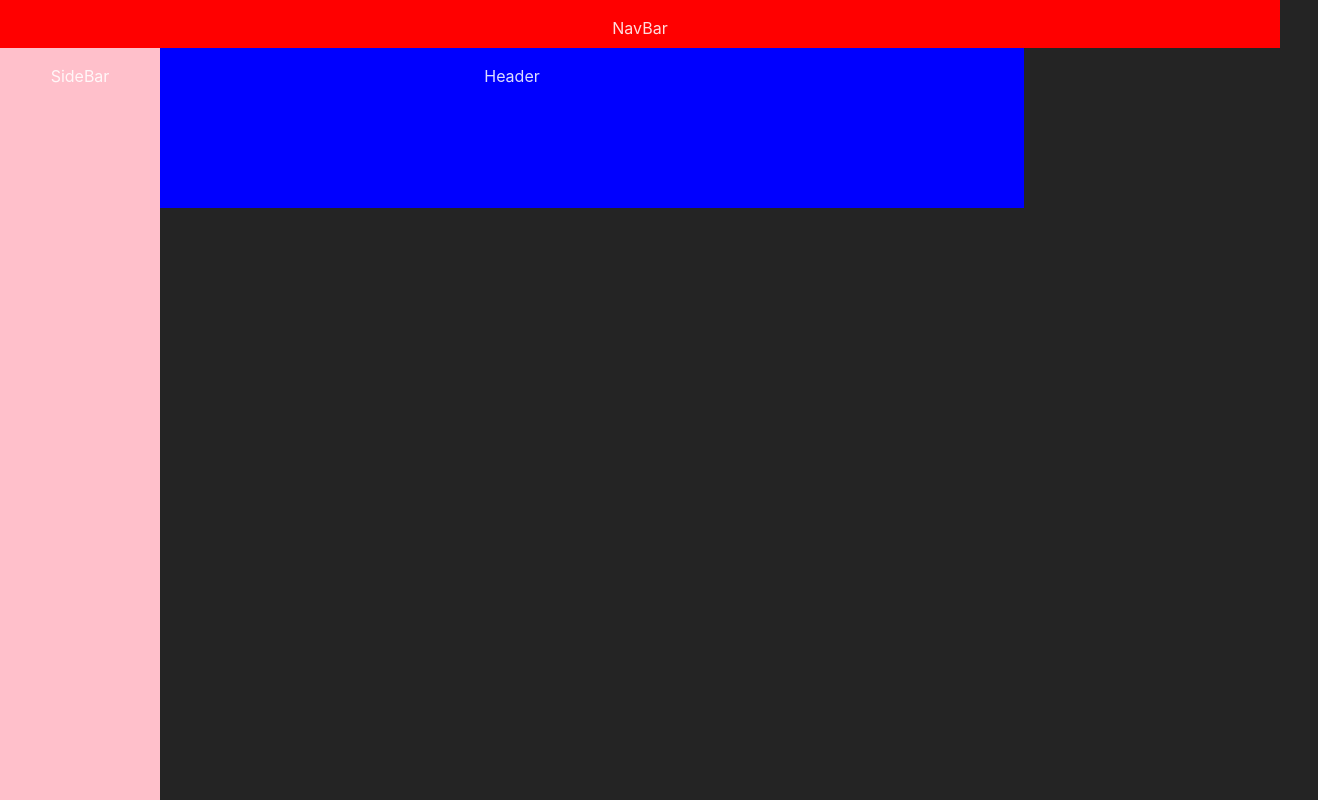
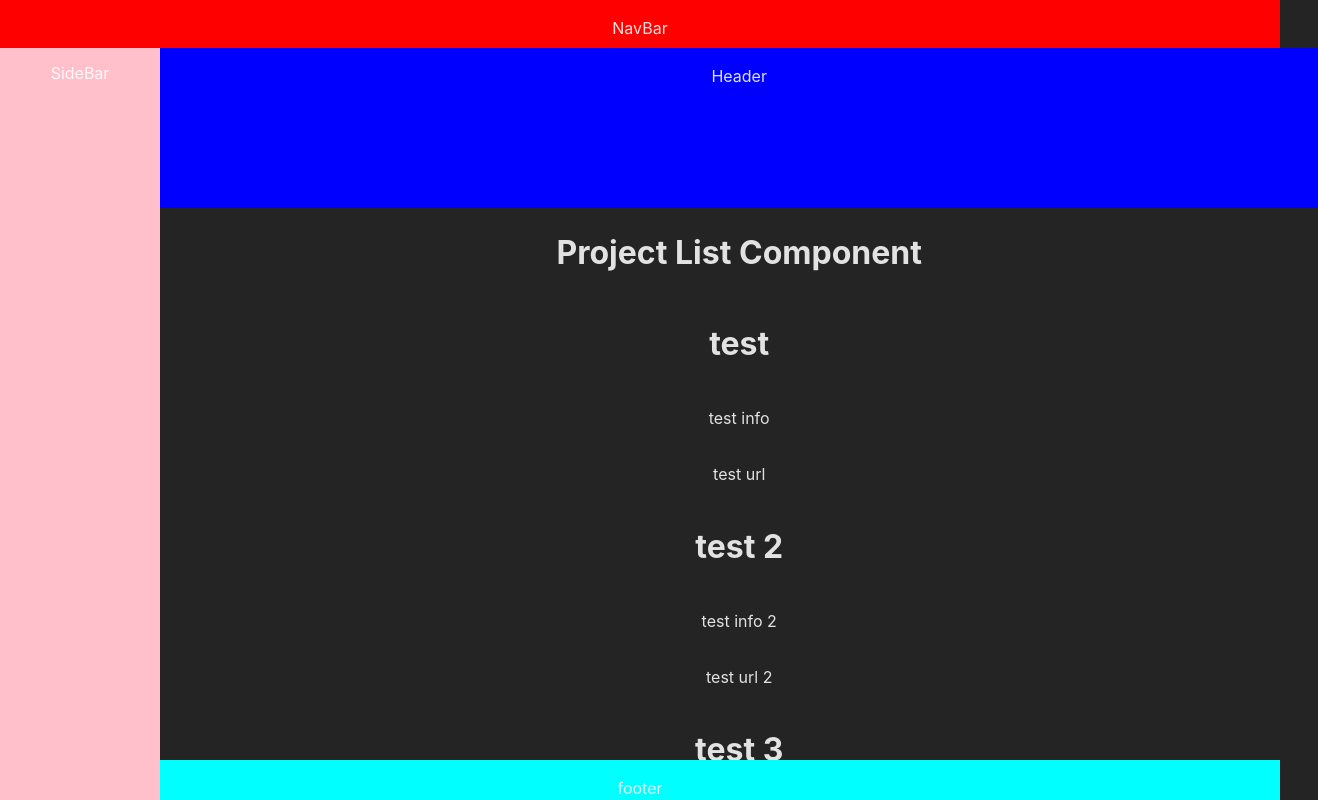
Before and after one commit to Bohjaangles/portfolio, a React (Vite) app: page / in a window 1280 px wide. Shown: the top 800 px of the page, 1318 px wide, since content can reach past the window. Built offline with nearby package versions, Linux system fonts and the light colour scheme.

Commit message:
add footer, format components with css, add dummy data to render porjects

```diff
--- a/src/App.jsx
+++ b/src/App.jsx
@@ -13,8 +13,10 @@ function App() {
     <div className="App">
       <NavBar />
       <Header />
-      <SideBar />
-      <ProjectList />
+      <div className="body-ody">
+        <SideBar />
+        <ProjectList />
+      </div>
       <Footer />
     </div>
   )
--- a/src/components/Footer.jsx
+++ b/src/components/Footer.jsx
@@ -1,9 +1,12 @@
 import React from 'react'
+import '../styles/footer.scss'
 
 export default function Footer() {
   return (
-    <div>
-      <p>footer</p>
+    <div className='footer-wrapper'>
+      <div className="temp-title">
+        <p>footer</p>
+      </div>
     </div>
   )
 }
--- a/src/components/ProjectList.jsx
+++ b/src/components/ProjectList.jsx
@@ -1,11 +1,28 @@
 import React from 'react'
 import ProjectListItem from './ProjectListItem'
 
+const projArray = [
+  {key: 1, name: 'test', descritption: 'test info', url: 'test url'},
+  {key: 2, name: 'test 2', descritption: 'test info 2', url: 'test url 2'},
+  {key: 3, name: 'test 3', descritption: 'test info 3', url: 'test url 3'},
+  {key: 4, name: 'test 4', descritption: 'test info 4', url: 'test url 4'}
+]
+
 export default function ProjectList() {
   return (
-    <div>
-      <p>Project List</p>
-      <ProjectListItem />
+    <div className='projectList-wrapper'>
+      <h1 className='temp-title'>Project List Component</h1>
+      {projArray.map(proj => {
+        return (
+          <ProjectListItem
+            className='projListItem'
+            key={proj.key}
+            name={proj.name}
+            description={proj.descritption}
+            url={proj.url}
+          />
+        )
+      })}
     </div>
   )
 }
--- a/src/components/ProjectListItem.jsx
+++ b/src/components/ProjectListItem.jsx
@@ -1,9 +1,12 @@
 import React from 'react'
+import '../styles/projectListItem.scss'
 
-export default function ProjectListItem() {
+export default function ProjectListItem({className, name, description, url}) {
   return (
-    <div>
-      <p>Porject List item</p>
+    <div className={className}>
+      <h1>{name}</h1>
+      <p>{description}</p>
+      <p>{url}</p>
     </div>
   )
 }
--- a/src/styles/App.scss
+++ b/src/styles/App.scss
@@ -25,12 +25,16 @@ html {
   background-color: blue;
   position: absolute;
   height: 10rem;
-  width: 80%;
-  left: 100;
+  width: 90.5%;
+  left: 10rem;
+}
+
+.body-ody {
+  position: relative;
 }
 
 .sidebar-wrapper {
-  top: 2;
+  top: -1.5rem;
   position: absolute;
   left: 0;
   background-color: pink;
@@ -38,3 +42,20 @@ html {
   height: 100%;
   z-index: 5;
 }
+
+.projectList-wrapper {
+  left: 10rem;
+  top: 10rem;
+  position: relative;
+  width: 90.5%;
+  height: 100%;
+}
+
+.footer-wrapper {
+  bottom: 0;
+  left: 10rem;
+  position: sticky;
+  background-color: aqua;
+  width: 100%;
+  height: 2.5rem;
+}
--- a/src/styles/footer.scss
+++ b/src/styles/footer.scss
@@ -0,0 +1,4 @@
+.temp-title {
+  display: flex;
+  justify-content: center;
+}
--- a/src/styles/index.css
+++ b/src/styles/index.css
@@ -2,8 +2,8 @@
   font-family: Inter, system-ui, Avenir, Helvetica, Arial, sans-serif;
   line-height: 1.5;
   font-weight: 400;
-  width: 100vw;
-  height: 100vh;
+  width: 100%;
+  height: 100%;
   color-scheme: light dark;
   color: rgba(255, 255, 255, 0.87);
   background-color: #242424;
--- a/src/styles/projectList.scss
+++ b/src/styles/projectList.scss
@@ -0,0 +1,5 @@
+.temp-title {
+  display: flex;
+  justify-content: center;
+
+}
--- a/src/styles/projectListItem.scss
+++ b/src/styles/projectListItem.scss
@@ -0,0 +1,7 @@
+.projListItem {
+  display: flex;
+  justify-content: center;
+  flex-direction: column;
+  align-items: center;
+  // margin-left: 19rem;
+}
```
